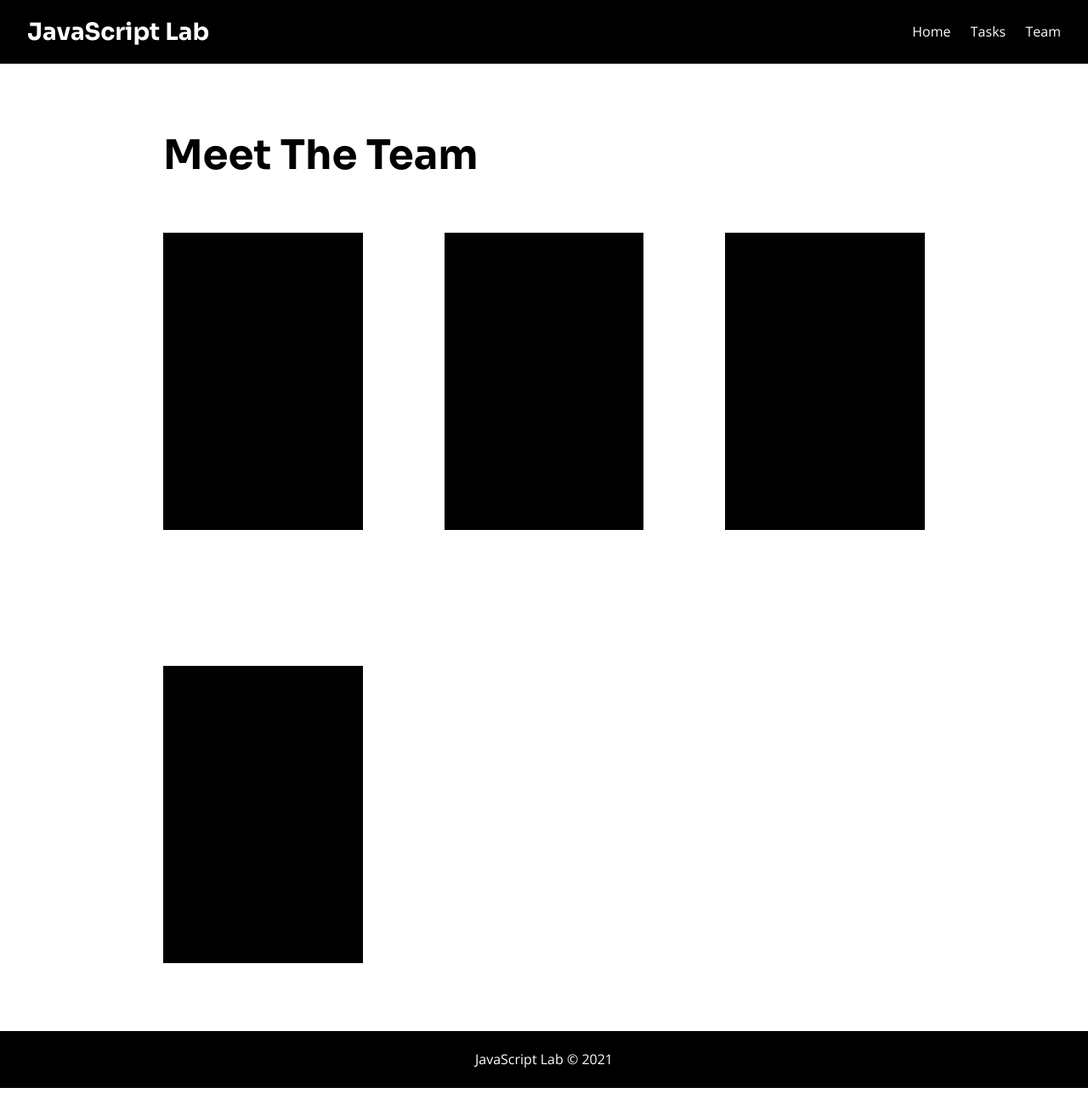
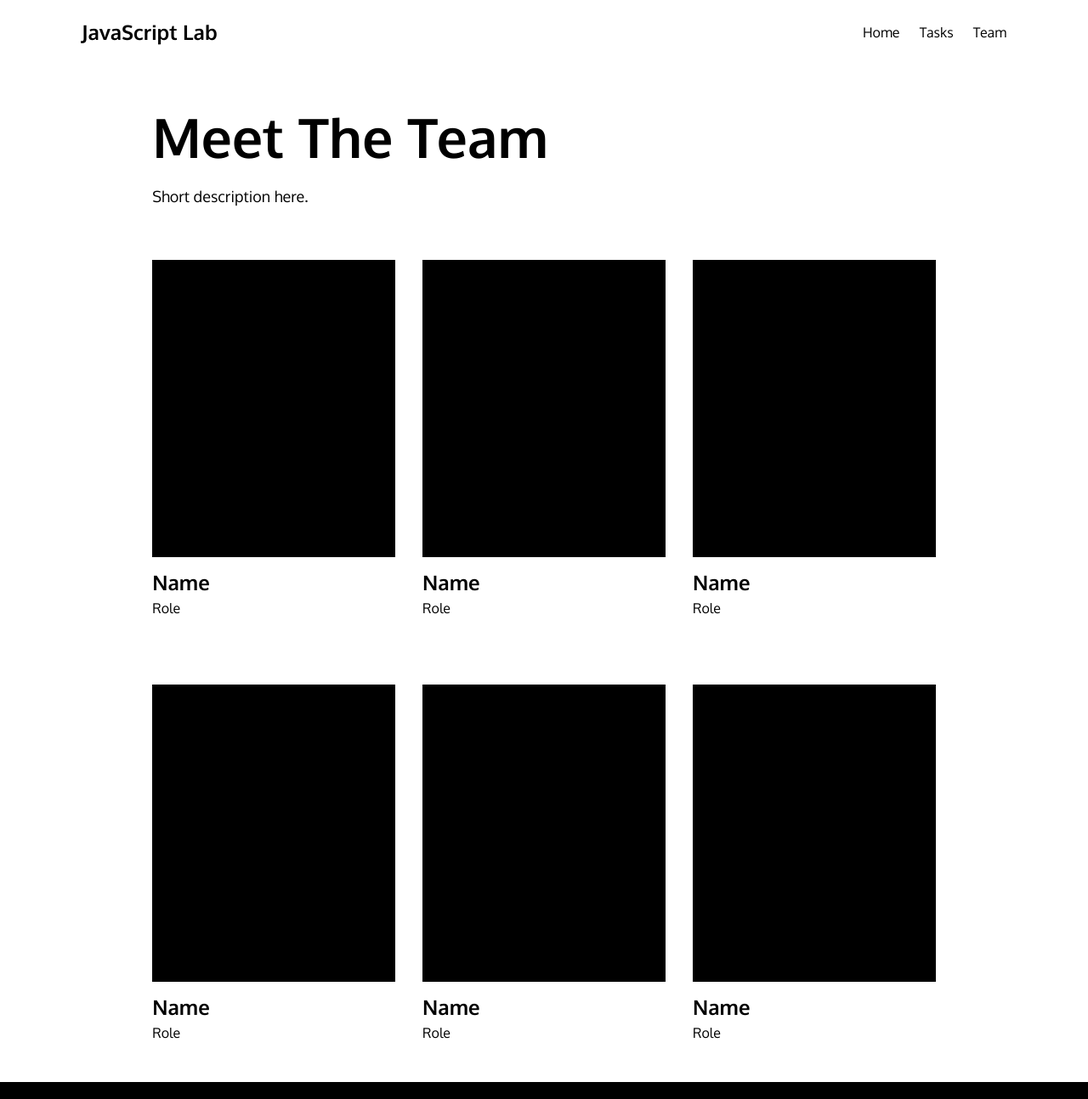
Before and after one commit to pulibrary/javascript-lab, a plain HTML site: page pages/team.html in a window 1280 px wide. Shown: the top 1294 px of the page at 85% size. Drawn offline with nearby package versions, Linux system fonts and the light colour scheme.

Commit message:
Populate team members array, add images

```diff
--- a/pages/team.html
+++ b/pages/team.html
@@ -22,11 +22,38 @@
         </header>
         <main>
             <h1 class="title">Meet The Team</h1>
+            <p>Short description here.</p>
             <div id="photo-grid">
-                <div class="first-col"></div>
-                <div class="second-col"></div>
-                <div class="third-col"></div>
-                <div class="first-col"></div>
+                <div class="first-col">
+                    <div class="photo">Photo</div>
+                    <h2>Name</h2>
+                    <p>Role</p>
+                </div>
+                <div class="second-col">
+                    <div class="photo">Photo</div>
+                    <h2>Name</h2>
+                    <p>Role</p>
+                </div>
+                <div class="third-col">
+                    <div class="photo">Photo</div>
+                    <h2>Name</h2>
+                    <p>Role</p>
+                </div>
+                <div class="first-col">
+                    <div class="photo">Photo</div>
+                    <h2>Name</h2>
+                    <p>Role</p>
+                </div>
+                <div class="second-col">
+                    <div class="photo">Photo</div>
+                    <h2>Name</h2>
+                    <p>Role</p>
+                </div>
+                <div class="third-col">
+                    <div class="photo">Photo</div>
+                    <h2>Name</h2>
+                    <p>Role</p>
+                </div>
             </div>
         </main>
         <footer>
--- a/styles/index.css
+++ b/styles/index.css
@@ -1,16 +1,16 @@
 @import url('https://fonts.googleapis.com/css2?family=Open+Sans&family=Sora:wght@300;400;700&display=swap');
+@import url('https://fonts.googleapis.com/css2?family=Oxygen:wght@300;400;700&display=swap');
 
 body {
-    font-family: 'Open Sans', sans-serif;
+    font-family: 'Oxygen', sans-serif;
 }
 
-h1, h2, h3, h4, h5, h6 {
-    font-family: 'Sora', sans-serif;
+h1, h2, h3, h4, h5, h6, p {
     margin: 0;
 }
 
 h1 {
-    font-size: 48px;
+    font-size: 64px;
 }
 
 a {
@@ -27,19 +27,20 @@ header {
     display: flex;
     justify-content: space-between;
     align-items: center;
-    padding: 1.25rem 2rem;
-    background-color: black;
-    color: white;
+    padding: 1.5rem 6rem;
+    background-color: white;
+    color: black;
 }
 
 #site-name {
-    font: bold 28px 'Sora', sans-serif;
+    font-weight: bold;
+    font-size: 24px;
 }
 
-#site-name:hover,
+/* #site-name:hover,
 #site-name:focus {
     text-decoration: none;
-}
+} */
 
 nav a {
     margin-right: 1.2rem;
@@ -54,8 +55,9 @@ main {
     min-height: calc(100vh - 75px - 66px);
 }
 
-.title {
-    margin-bottom: 4rem;
+.title + p {
+    margin: 1.5rem 0 4rem 0;
+    font-size: 18px;
 }
 
 footer {
--- a/styles/team.css
+++ b/styles/team.css
@@ -1,21 +1,23 @@
 main {
-    margin: 5rem auto;
-    width: 70%;
-    max-width: 1300px;
+    padding: 6vh 14vw;
 }
 
 #photo-grid {
     width: 100%;
     display: grid;
-    grid-template-columns: 1fr 1fr 1fr;
-    column-gap: 6rem;
-    row-gap: 10rem;
+    grid-template-columns: repeat(auto-fit, 1fr);
+    column-gap: 2rem;
+    row-gap: 5rem;
 }
 
-#photo-grid div {
+.photo {
     width: 100%;
     height: 350px;
     background-color: black;
+}
+
+.photo + h2 {
+    margin: 1rem 0 0.5rem 0;
 }
 
 .first-col {
```
Also changed, not shown: scripts/team-members.js (added, +40 -0 lines), images/dewey.jpeg (added), images/holt.jpeg (added), images/house.jpeg (added), images/jack.jpeg (added), images/marceline.jpeg (added), images/oliva.jpeg (added), scripts/team.js (added).
